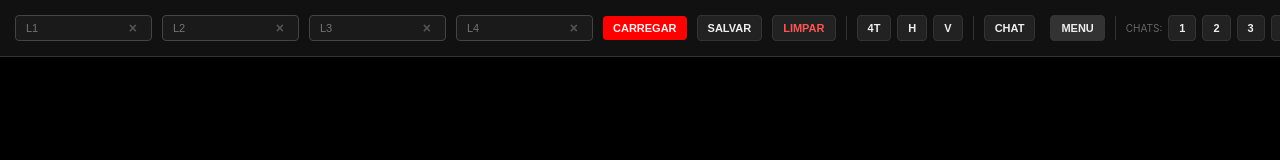
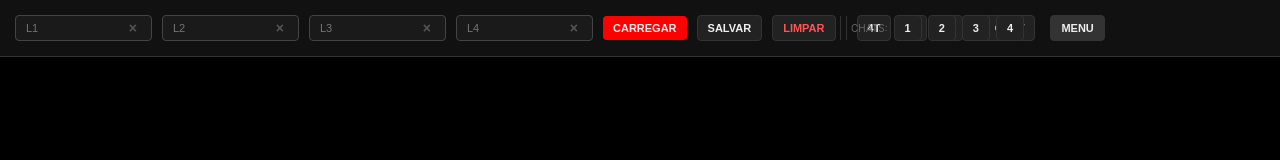
Before and after one commit to Zikapr26/multiview, a plain HTML site: page index.html in a window 1280 px wide. Drawn offline with Linux system fonts and the light colour scheme.

Commit message:
Fix HTML encoding issues and improve layout

```diff
--- a/index.html
+++ b/index.html
@@ -6,14 +6,20 @@
     <style>
         body { margin: 0; font-family: -apple-system, BlinkMacSystemFont, "Segoe UI", Roboto, Helvetica, Arial, sans-serif; background: #000; color: white; display: flex; flex-direction: column; height: 100vh; overflow: hidden; }
 
-        #toolbar { background: #111; padding: 8px 15px; display: flex; align-items: center; border-bottom: 1px solid #333; z-index: 1000; transition: 0.3s; height: 40px; position: relative; }
+        #toolbar { background: #111; padding: 8px 15px; display: flex; align-items: center; border-bottom: 1px solid #333; z-index: 1000; height: 40px; position: relative; }
 
-        /* Área que vai sumir (Links, Botões e o próprio botão Menu) */
+        /* Área que some */
         #menu-to-hide { display: flex; gap: 10px; align-items: center; }
-        .menu-hidden #menu-to-hide { display: none; }
+        .menu-hidden #menu-to-hide { visibility: hidden; opacity: 0; }
 
-        /* Área dos Números (Sempre visível e na mesma posição) */
-        #menu-persistent { display: flex; align-items: center; gap: 10px; margin-left: 10px; }
+        /* TRAVA DOS NÚMEROS: Eles ficam fixos na posição original (exatos 840px da esquerda) */
+        #menu-persistent {
+            display: flex;
+            align-items: center;
+            position: absolute;
+            left: 840px; /* Ajuste esse valor se precisar de mais pra esquerda ou direita */
+            transition: 0.3s;
+        }
 
         .input-wrapper { position: relative; display: flex; align-items: center; }
         input { background: #1a1a1a; border: 1px solid #444; color: #fff; padding: 6px 25px 6px 10px; border-radius: 4px; width: 100px; font-size: 11px; outline: none; }
@@ -42,9 +48,7 @@
         .chat-active { display: block !important; }
 
         .hide { display: none !important; }
-
-        /* Gatilho invisível no topo para reativar o menu */
-        #menu-trigger { position: fixed; top: 0; left: 0; width: 100%; height: 12px; z-index: 1001; cursor: pointer; }
+        #menu-trigger { position: fixed; top: 0; left: 0; width: 100%; height: 15px; z-index: 1001; cursor: pointer; }
 
         .resizing iframe { pointer-events: none; }
     </style>
```
